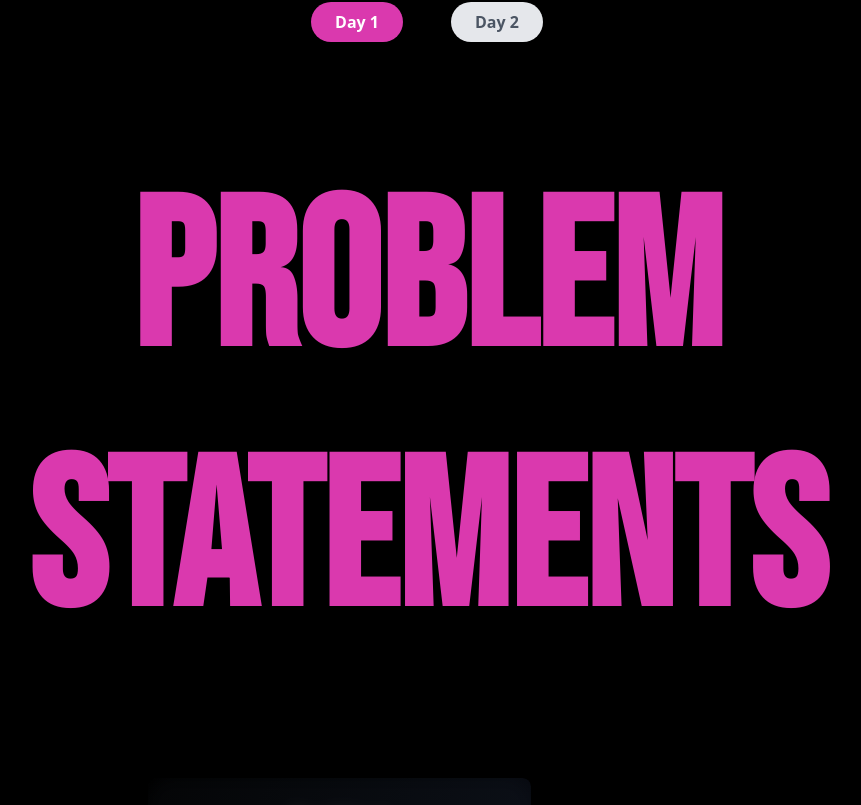
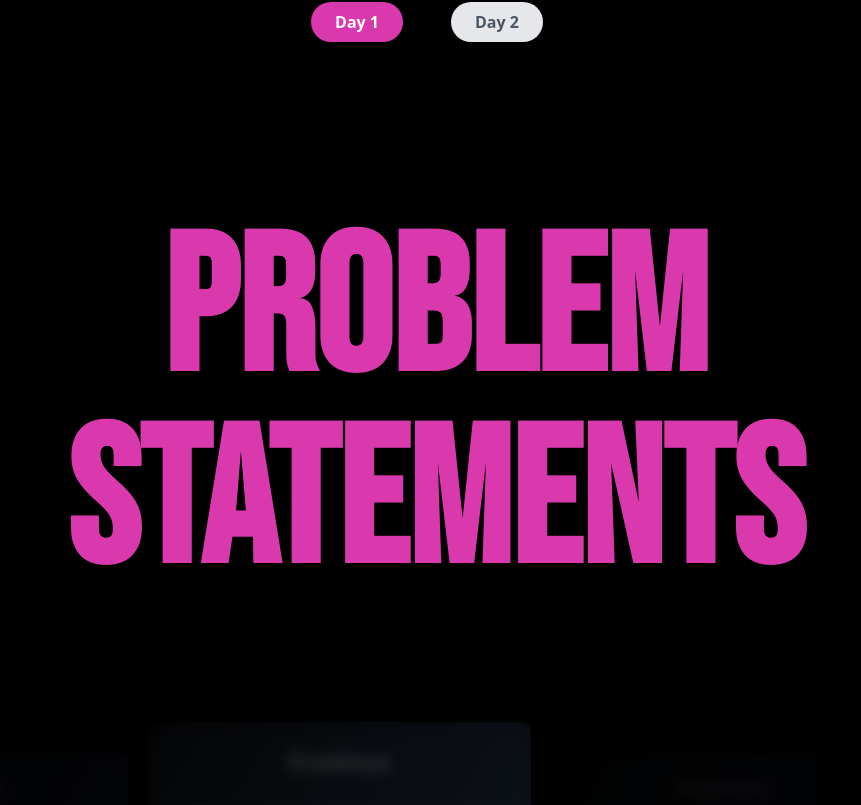
Before and after one commit to THEGAMECHANGER416/CodeKshetra2.0, a React (Vite) app: page /#/ in a window 1280 px wide. Shown: the part 2575-3380 px from the top of the page, without its empty margins (253-1114 px from the left). Built offline with nearby package versions, Linux system fonts and the light colour scheme.

Commit message:
new commit

```diff
--- a/src/components/custom/FAQ.tsx
+++ b/src/components/custom/FAQ.tsx
@@ -79,7 +79,7 @@ export default function Faq() {
   };
 
   return (
-    <div className="max-w-4xl mx-auto px-4 py-14">
+    <div className="max-w-4xl mx-auto px-4 py-14 md:pl-14">
       <h2 className="md:text-[13rem] text-[6.4rem] font-bebas text-pink font-bold mb-[3rem] md:mb-[5rem] text-center">
         FAQS
       </h2>
--- a/src/components/custom/OrganizerCard.tsx
+++ b/src/components/custom/OrganizerCard.tsx
@@ -13,7 +13,7 @@ const LeadOrganizers = () => {
   ];
 
   return (
-    <div className="text-center mt-[1rem]">
+    <div className="text-center mt-[1rem] md:ml-14 p-4">
       <h1 className="md:text-[12rem] font-bebas text-8xl text-pink font-bold mb-[2rem] md:mb-[5rem] text-center">
         ORGANIZERS
       </h1>
--- a/src/components/custom/ProblemStatement.tsx
+++ b/src/components/custom/ProblemStatement.tsx
@@ -74,7 +74,7 @@ const ProblemStatement = () => {
     >
       <h1
         ref={titleRef}
-        className="text-[6rem] leading-tight p-4 md:pl-24 sm:text-[14rem] md:text-[13rem] font-bebas text-pink font-bold text-center mb-[3rem]"
+        className=" p-4 md:ml-24 font-bebas text-pink font-bold mb-[4rem] mt-[4rem] text-center text-7xl md:text-9xl xl:text-[12rem]"
       >
         PROBLEM STATEMENTS
       </h1>
--- a/src/components/custom/Sponsor.tsx
+++ b/src/components/custom/Sponsor.tsx
@@ -30,7 +30,7 @@ const Sponsors = () => {
   const partners = [MLH];
 
   return (
-    <div className="flex flex-col items-center justify-center min-h-screen bg-black">
+    <div className="flex flex-col items-center justify-center min-h-screen bg-black p-4 md:pl-14">
       <h1 className="md:text-[13rem] mt-[0.2rem] font-bebas text-[6.4rem] text-pink font-bold mb-[4rem] md:mb-[6rem] text-center">
         SPONSORS
       </h1>
```
